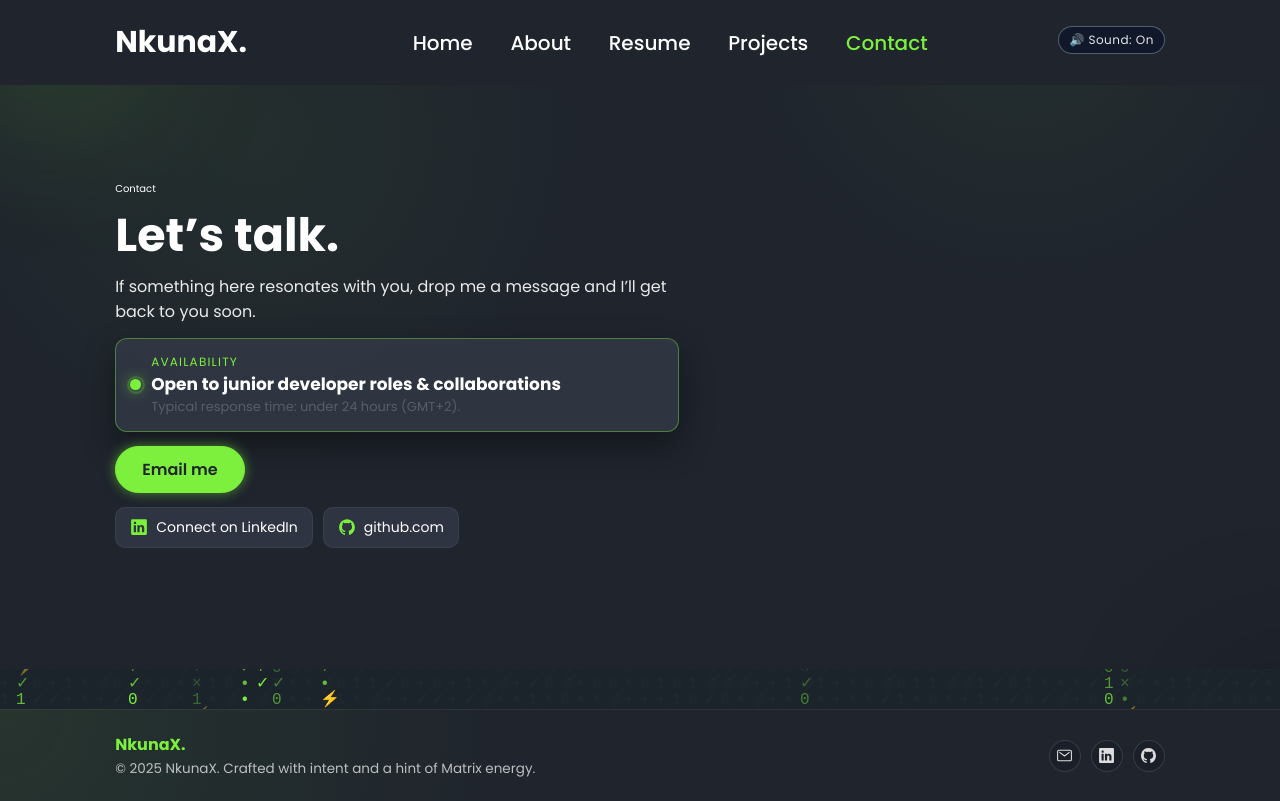
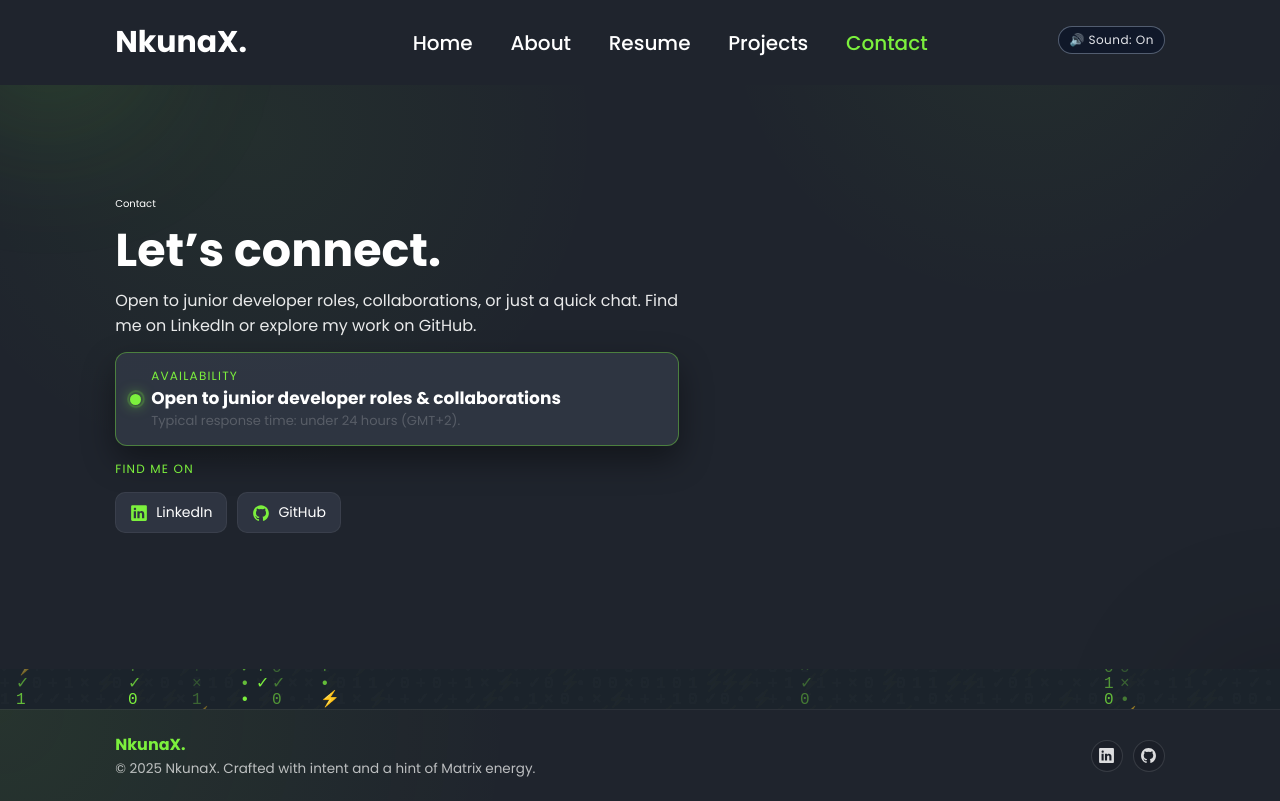
Before and after one commit to DeBoots-Nkuna/nkunaX-portfolio, a website: page pages/contact.html in a window 1280 px wide. Drawn offline with nearby package versions, Linux system fonts and the light colour scheme.

Commit message:
Updated Contact page content

```diff
--- a/pages/contact.html
+++ b/pages/contact.html
@@ -49,11 +49,11 @@
         <!-- left side grid -->
         <div class="contact-copy">
           <p class="eyebrow">Contact</p>
-          <h1>Let’s talk.</h1>
+          <h1>Let’s connect.</h1>
 
           <p class="lede">
-            If something here resonates with you, drop me a message and I’ll get
-            back to you soon.
+            Open to junior developer roles, collaborations, or just a quick
+            chat. Find me on LinkedIn or explore my work on GitHub.
           </p>
 
           <div class="signal">
@@ -69,19 +69,17 @@
             </div>
           </div>
 
-          <div class="cta-row">
-            <a class="btn" href="mailto:hello@nkunax.dev">Email me</a>
-          </div>
+          <p class="label">Find me on</p>
 
           <div class="social-inline">
             <a
               class="social-pill"
-              href="https://www.linkedin.com/in/hlalala-nkuna-b237a9267"
+              href="https://www.linkedin.com/in/nhlalala-nkuna-b237a9267"
               target="_blank"
               rel="noopener noreferrer"
             >
               <ion-icon name="logo-linkedin"></ion-icon>
-              <span>Connect on LinkedIn</span>
+              <span>LinkedIn</span>
             </a>
             <a
               class="social-pill"
@@ -90,13 +88,12 @@
               rel="noopener noreferrer"
             >
               <ion-icon name="logo-github"></ion-icon>
-              <span>github.com</span>
+              <span>GitHub</span>
             </a>
           </div>
         </div>
       </div>
     </section>
-
     <!-- Footer -->
     <footer class="site-footer">
       <div class="footer-inner">
@@ -108,13 +105,6 @@
         </div>
 
         <div class="footer-right">
-          <a
-            href="mailto:hello@nkunax.dev"
-            class="footer-link"
-            aria-label="Email NkunaX"
-          >
-            <ion-icon name="mail-outline"></ion-icon>
-          </a>
           <a
             href="www.linkedin.com/in/nhlalala-nkuna-b237a9267"
             class="footer-link"
--- a/styles/contact.css
+++ b/styles/contact.css
@@ -87,6 +87,7 @@
   border-radius: 1.2rem;
   border: 0.12rem solid rgba(124, 240, 61, 0.4);
   box-shadow: 0 1.4rem 3.2rem rgba(0, 0, 0, 0.4);
+  width: min(100%, 620px);
 }
 
 .signal .ping {
```
Also changed, not shown: pages/about.html (+0 -7 lines), pages/home.html (+0 -7 lines), pages/projects.html (+0 -7 lines), pages/resume.html (+0 -7 lines).
